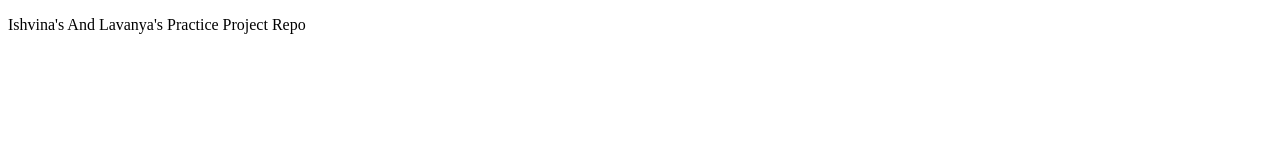
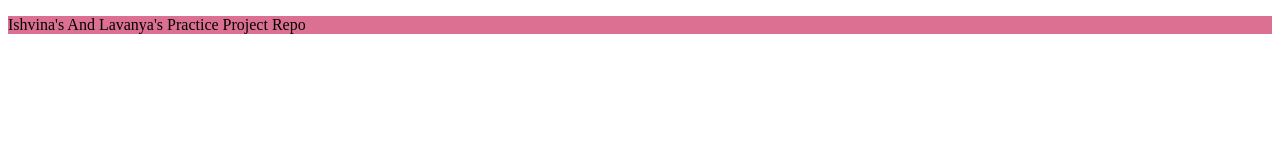
Before and after one commit to IshvinaKapoor/FrontEnd_HandsOn, a plain HTML site: page index.html in a window 1280 px wide. Drawn offline with Linux system fonts and the light colour scheme.

Commit message:
BoilerPlate

```diff
--- a/index.html
+++ b/index.html
@@ -1,6 +1,15 @@
 <!DOCTYPE html>
-<head>
+<html>
+    <head>
+        <meta charset="utf-8">
+        <meta http-equiv="X-UA-Compatible" content="IE=edge">
+        <title></title>
+        <meta name="description" content="">
+        <meta name="viewport" content="width=device-width, initial-scale=1">
+        <link rel="stylesheet" href="style.css">
+    </head>
     <body>
-        <p>Ishvina's And Lavanya's Practice Project Repo</p>
+        <script src="" async defer></script>
+         <p>Ishvina's And Lavanya's Practice Project Repo</p>
     </body>
-</head>
+</html>
```
